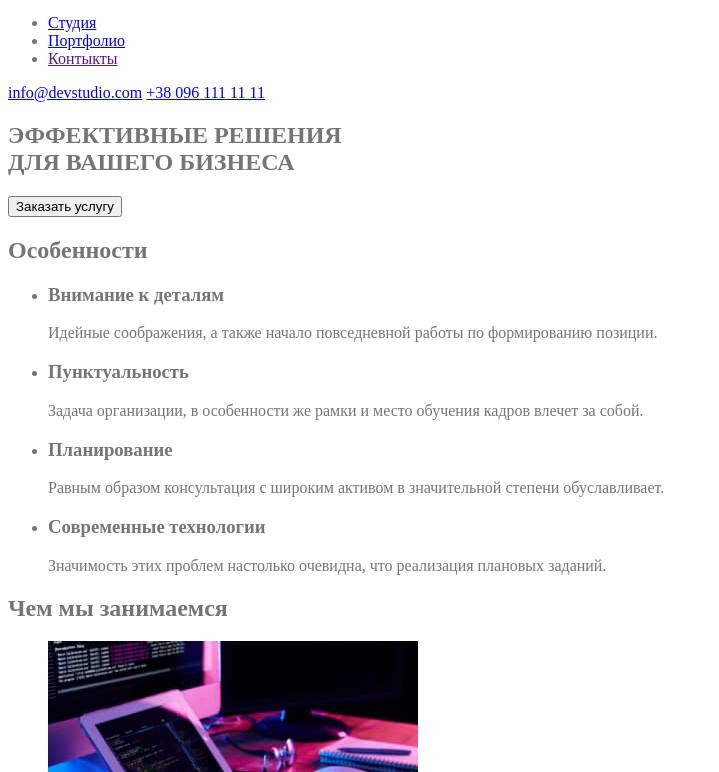
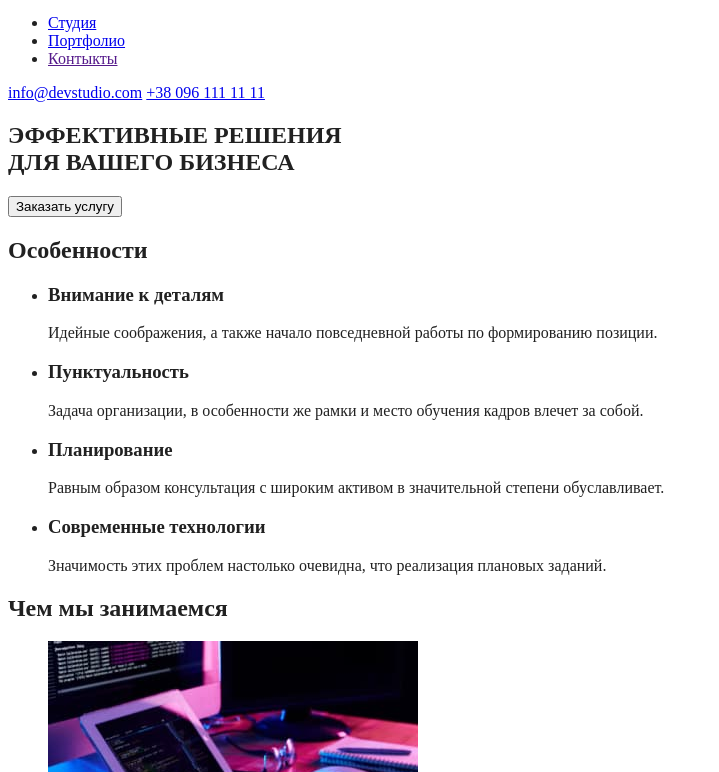
Before and after one commit to binechka/goit-markup-hw-02, a plain HTML site: page index.html in a window 1280 px wide. Shown: the part 28-800 px from the top of the page, without its empty margins (0-719 px from the left). Drawn offline with Linux system fonts and the light colour scheme.

Commit message:
add color

```diff
--- a/css/styles.css
+++ b/css/styles.css
@@ -1,6 +1,6 @@
 body {
     background-color: #fff;
-    color: #757575;
+    color: #212121;
 }
 
 .logo {
@@ -14,5 +14,5 @@ body {
  #212121 цвет основного текста
 #757575 параграфы
 #FFFFFF заголовок
-#2196F3 основной
+#212121 основной
 rgba(255, 255, 255, 0.6) */
```
